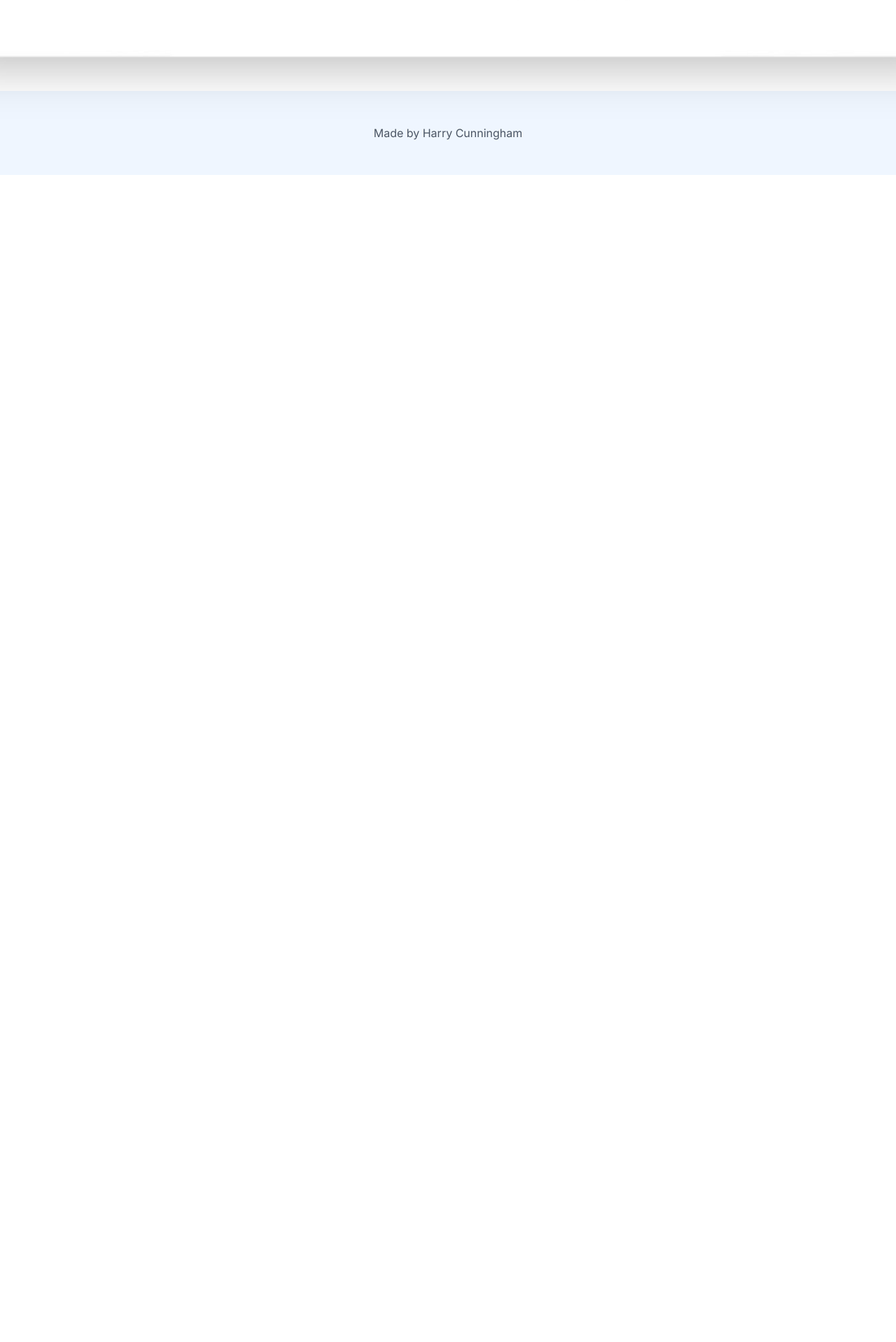
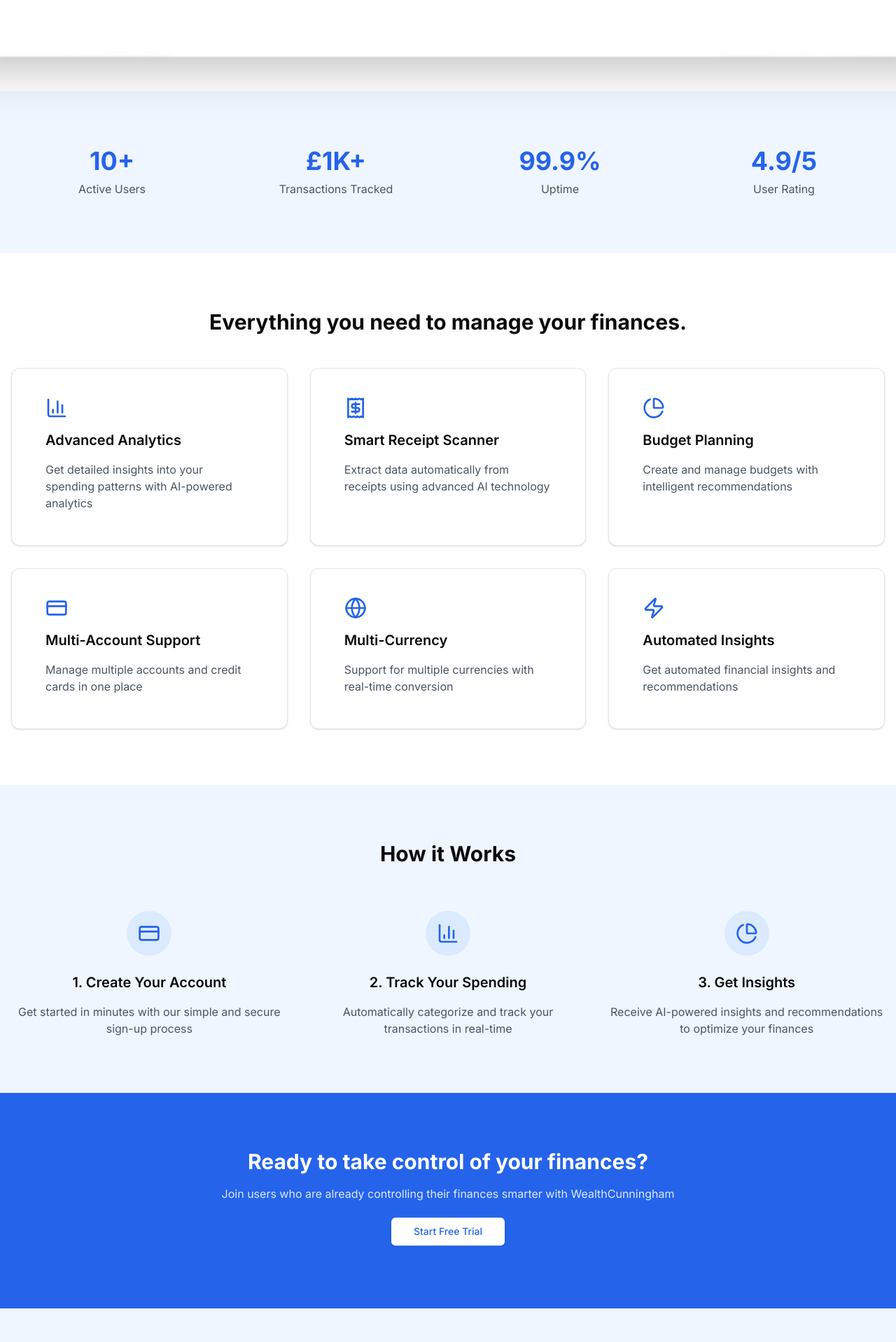
Before and after one commit to harrycunningham04/wealthCunningham, a Next.js app: page / in a window 1280 px wide. Shown: the part 1162-3080 px from the top of the page at 70% size. Before the commit the page ends 1412 px from the top, so only its background shows below. Built offline with nearby package versions, Linux system fonts and the light colour scheme; no server answers.

Commit message:
landing page done

```diff
--- a/app/page.js
+++ b/app/page.js
@@ -1,10 +1,92 @@
 import Hero from "@/components/Hero";
+import { featuresData, howItWorksData, statsData } from "@/data/landing";
+import { Card, CardContent } from "@/components/ui/card";
+import Link from "next/link";
 import { Button } from "@/components/ui/button";
 
 export default function Home() {
   return (
     <div className="mt-40">
       <Hero />
+
+      <section className="py-20 bg-blue-50">
+        <div className="container mx-auto  px-4">
+          <div className="grid grid-cols-2 md:grid-cols-4 gap-8">
+            {statsData.map((data, index) => {
+              return (
+                <div key={index} className="text-center">
+                  <div className="text-4xl font-bold text-blue-600 mb-2">
+                    {data.value}
+                  </div>
+                  <div className="text-gray-600">{data.label}</div>
+                </div>
+              );
+            })}
+          </div>
+        </div>
+      </section>
+
+      <section className="py-20">
+        <div className="container mx-auto px-4">
+          <h2 className="text-3xl font-bold text-center mb-12">
+            Everything you need to manage your finances.
+          </h2>
+          <div className="grid grid-cols-1 md:grid-cols-2 lg:grid-cols-3 gap-8">
+            {featuresData.map((feature, index) => {
+              return (
+                <Card key={index} className="p-6">
+                  <CardContent className="space-y-4 pt-4">
+                    {feature.icon}
+                    <h3 className="text-xl font-semibold mb-4">
+                      {feature.title}
+                    </h3>
+                    <p className="text-gray-600">{feature.description}</p>
+                  </CardContent>
+                </Card>
+              );
+            })}
+          </div>
+        </div>
+      </section>
+
+      <section className="py-20 bg-blue-50">
+        <div className="container mx-auto px-4">
+          <h2 className="text-3xl font-bold text-center mb-16">How it Works</h2>
+          <div className="grid grid-cols-1 md:grid-cols-3 gap-8">
+            {howItWorksData.map((step, index) => {
+              return (
+                <div key={index} className="text-center">
+                  <div className="size-16 bg-blue-100 rounded-full flex items-center justify-center mx-auto mb-6">
+                    {step.icon}
+                  </div>
+                  <h3 className="text-xl font-semibold mb-4">{step.title}</h3>
+                  <p className="text-gray-600">{step.description}</p>
+                </div>
+              );
+            })}
+          </div>
+        </div>
+      </section>
+
+      <section className="py-20 bg-blue-600">
+        <div className="container mx-auto px-4 text-center">
+          <h2 className="text-3xl font-bold text-center mb-4 text-white">
+            Ready to take control of your finances?
+          </h2>
+          <p className="text-blue-100 mb-8 max-w-2xl mx-auto">
+            Join users who are already controlling their finances smarter with
+            WealthCunningham
+          </p>
+          <Link href="/dashboard">
+            <Button
+              size="lg"
+              className="bg-white text-blue-600 hover:bg-blue-50 animate-bounce"
+            >
+              Start Free Trial
+            </Button>
+          </Link>
+        </div>
+      </section>
     </div>
   );
 }
--- a/data/landing.js
+++ b/data/landing.js
@@ -10,11 +10,11 @@
 // Stats Data
 export const statsData = [
   {
-      value: "50K+",
+    value: "10+",
     label: "Active Users",
   },
   {
-      value: "$2B+",
+    value: "£1K+",
     label: "Transactions Tracked",
   },
   {
```
Lines whose indentation alone changed are shown as unchanged.
